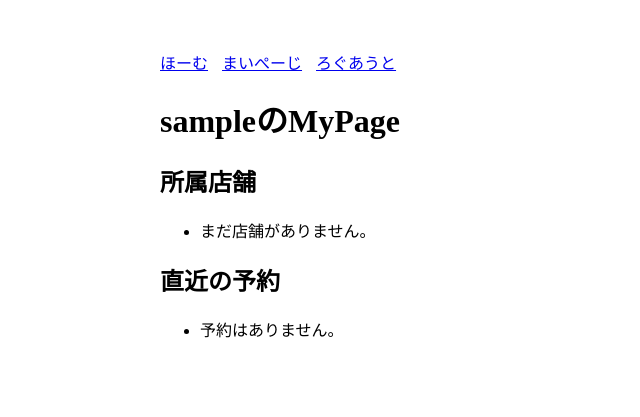
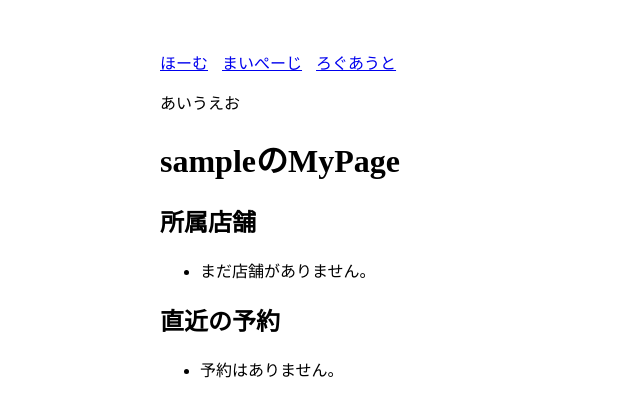
Before and after one commit to saka-21/Booking_site, a Django app: page /mypage/ in a window 1280 px wide. Shown: the top 417 px of the page, without its empty margins (0-640 px from the left). Run offline with Django 3.2, Linux system fonts and the light colour scheme; the visitor is signed in with stand-in values (Sample User, id 1); data that the repository does not hold is empty.

Commit message:
Add: ナビ表示に'あいうえお'を追加

```diff
--- a/booking/templates/booking/base.html
+++ b/booking/templates/booking/base.html
@@ -29,6 +29,7 @@
     {% else %}
         <a href="{% url 'booking:login' %}">ろぐいん</a>
     {% endif %}
+    <p>あいうえお</p>
 </nav>
 
 {% for message in messages %}
```
